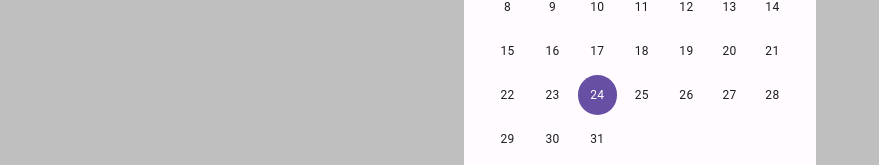
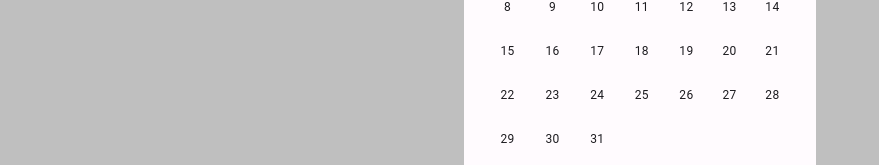
Before and after one commit to Ztanha/react-date-picker-material, a React (Create React App) app: page / in a window 1280 px wide. Shown: the part 325-490 px from the top of the page, without its empty margins (0-879 px from the left). Built offline with nearby package versions, Linux system fonts and the light colour scheme.

Commit message:
Use timestamp for Calendar cells instead of number

```diff
--- a/src/components/datePicker/dayMode/DayMode.js
+++ b/src/components/datePicker/dayMode/DayMode.js
@@ -36,10 +36,13 @@ const DayMode = props=>{
     }
     function reloadCells( monthTimeStamp ) {
         let calendar = [];
+        const year = new Date(monthTimeStamp).getFullYear()
+        const month = new Date(monthTimeStamp).getMonth()
         const days = daysInMonth( monthTimeStamp );
         const firstDay = getMonthStartDay( monthTimeStamp )
+
         for(let i = 1; i <= days; i++) {
-            calendar.push(i);
+            calendar.push( new Date(year,month,i).getTime() );
         }
         for(let j = 0; j < firstDay; j++) {
             calendar.unshift(" ");
@@ -117,18 +120,16 @@ const DayMode = props=>{
                     )}
                     { cells?.map(( x,index )=>
                         <div key={ index }
-                             onClick={()=>handleSelect(x)}
+                             onClick={()=>handleSelect( x )}
                              className='cell'
-                             style={ (refMonth === props.month && x === dayPointer)
+                             style={ (x === dayPointer)
                                      ? styles.today
-                                     : (x === new Date( selectedDay ).getDate()
-                                     && refMonth === new Date( selectedDay ).getMonth()
-                                     && refYear === new Date( selectedDay ).getFullYear())
+                                     : ( x === selectedDay )
                                              ? styles.selectedCell
                                              : {}
                              }
                         >
-                            {x}
+                            {new Date(x).getDate() || ''}
                         </div>
                     ) }
                 </div>
```
